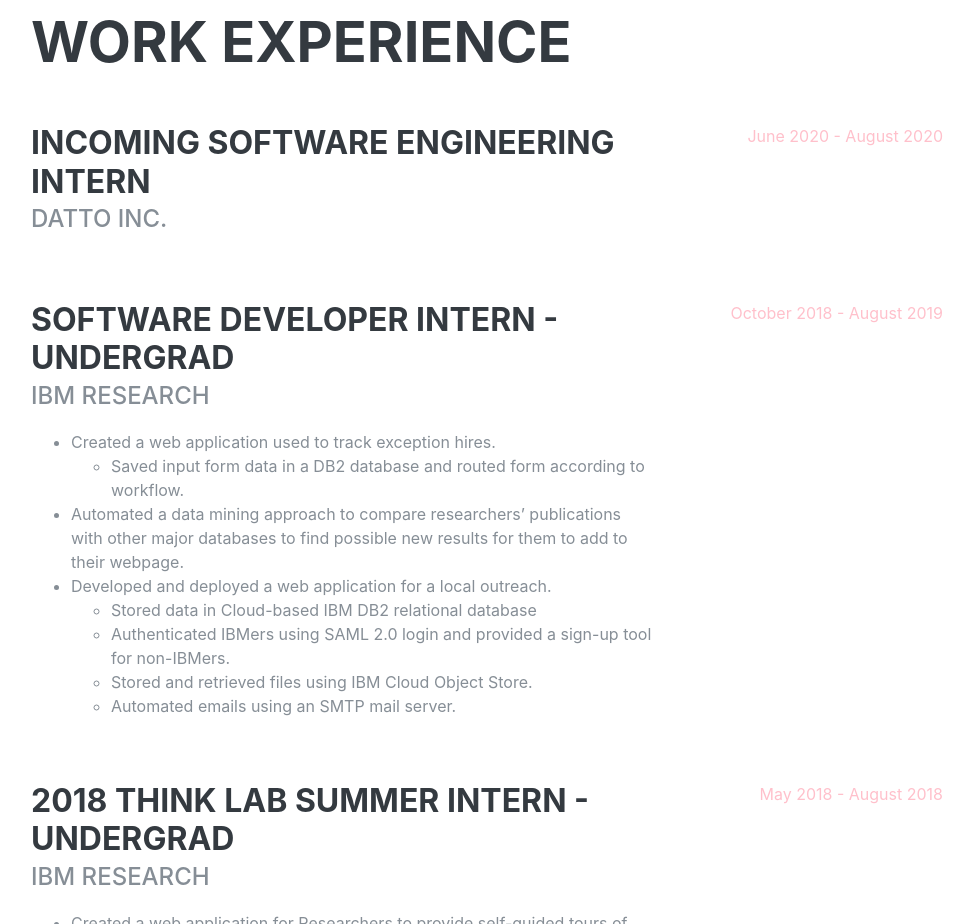
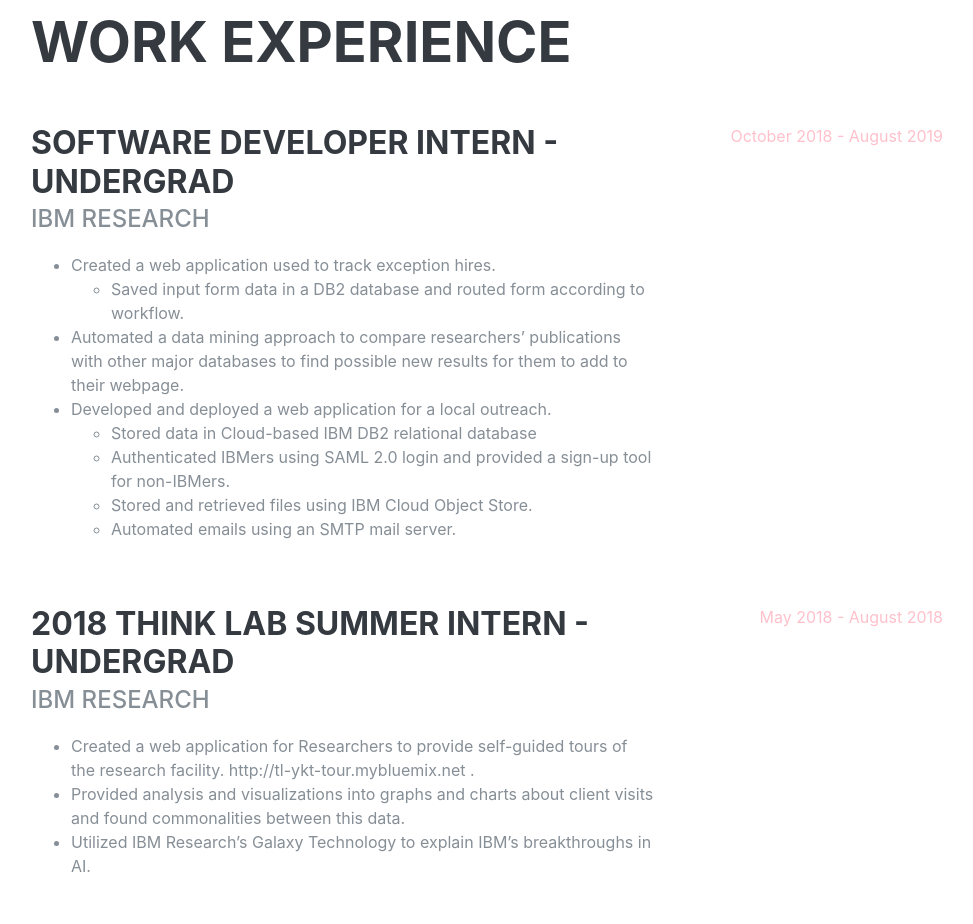
Before and after one commit to emilydoran1/About.io, a plain HTML site: page index.html in a window 1280 px wide. Shown: the part 840-1764 px from the top of the page, without its empty margins (289-1262 px from the left). Drawn offline with Linux system fonts and the light colour scheme; a web font is replaced by a local one.

Commit message:
deleting datto

```diff
--- a/index.html
+++ b/index.html
@@ -87,15 +87,6 @@
       <div class="w-100">
         <h2 class="mb-5">Work Experience</h2>
 
-        <div class="resume-item d-flex flex-column flex-md-row justify-content-between mb-5">
-          <div class="resume-content">
-            <h3 class="mb-0">Incoming Software Engineering Intern</h3>
-            <div class="subheading mb-3">Datto Inc.</div>
-          </div>
-          <div class="resume-date text-md-right">
-            <span class="text-primary">June 2020 - August 2020</span>
-          </div>
-        </div>
 
         <div class="resume-item d-flex flex-column flex-md-row justify-content-between mb-5">
           <div class="resume-content">
```
